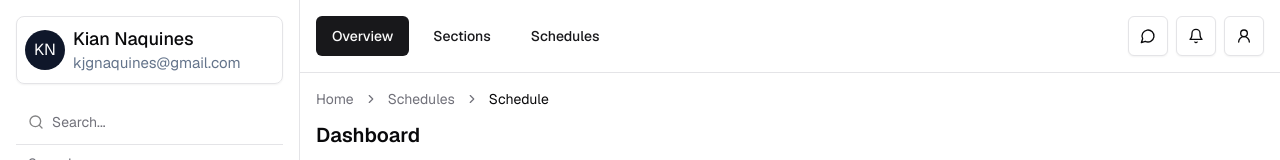
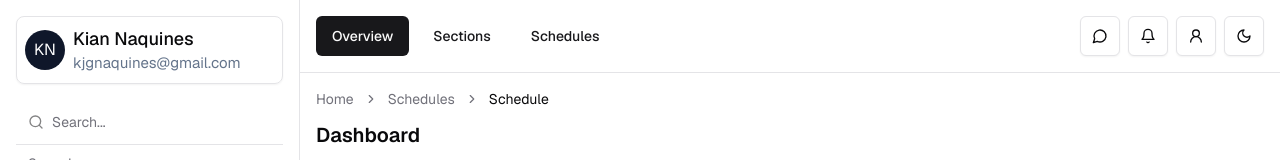
Before and after one commit to kiannaquines/crowd-monitoring-app, a Next.js app: page / in a window 1280 px wide. Shown: the top 160 px of the page. Built offline with nearby package versions, Linux system fonts and the light colour scheme.

Commit message:
add dark mode button

```diff
--- a/components/Header.tsx
+++ b/components/Header.tsx
@@ -1,7 +1,7 @@
 import React from "react";
 import { Button } from "@/components/ui/button"
 import Link from "next/link";
-import { Bell,MessageCircle,UserRound } from 'lucide-react';
+import { Bell,MessageCircle,UserRound,Moon } from 'lucide-react';
 
 const Header = () => {
     return (
@@ -27,6 +27,9 @@ const Header = () => {
             <Button variant="outline" size="icon" className="shadow-sm">
                 <UserRound className="h-4 w-4 " />
             </Button>
+            <Button variant="outline" size="icon" className="shadow-sm">
+                <Moon className="h-4 w-4 " />
+            </Button>
             </div>
         </header>
     )
```
